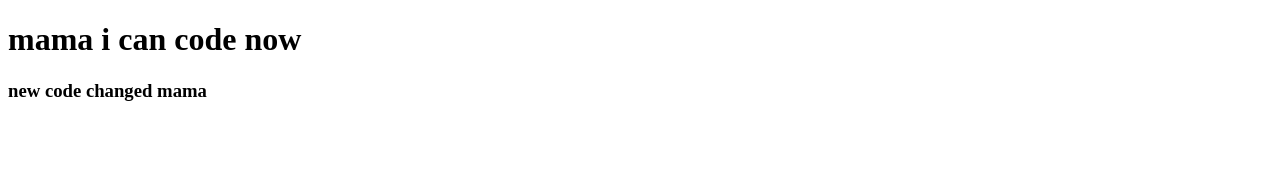
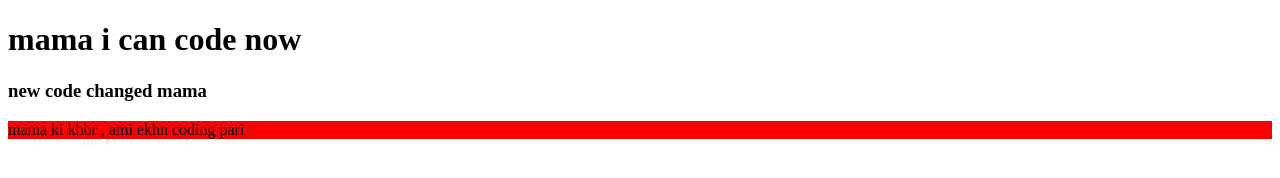
Before and after one commit to Nahid30/my-second-repo, a plain HTML site: page index.html in a window 1280 px wide. Drawn offline with Linux system fonts and the light colour scheme.

Commit message:
styles added

```diff
--- a/index.html
+++ b/index.html
@@ -5,9 +5,11 @@
     <meta http-equiv="X-UA-Compatible" content="IE=edge">
     <meta name="viewport" content="width=device-width, initial-scale=1.0">
     <title>my second githum repo</title>
+    <link rel="stylesheet" href="style.css">
 </head>
 <body>
     <h1>mama i can code now</h1>
     <h3>new code changed mama</h3>
+    <p>mama ki khbr , ami ekhn coding pari</p>
 </body>
 </html>
--- /dev/null
+++ b/style.css
@@ -0,0 +1,3 @@
+p{
+    background-color: red;
+}
```
